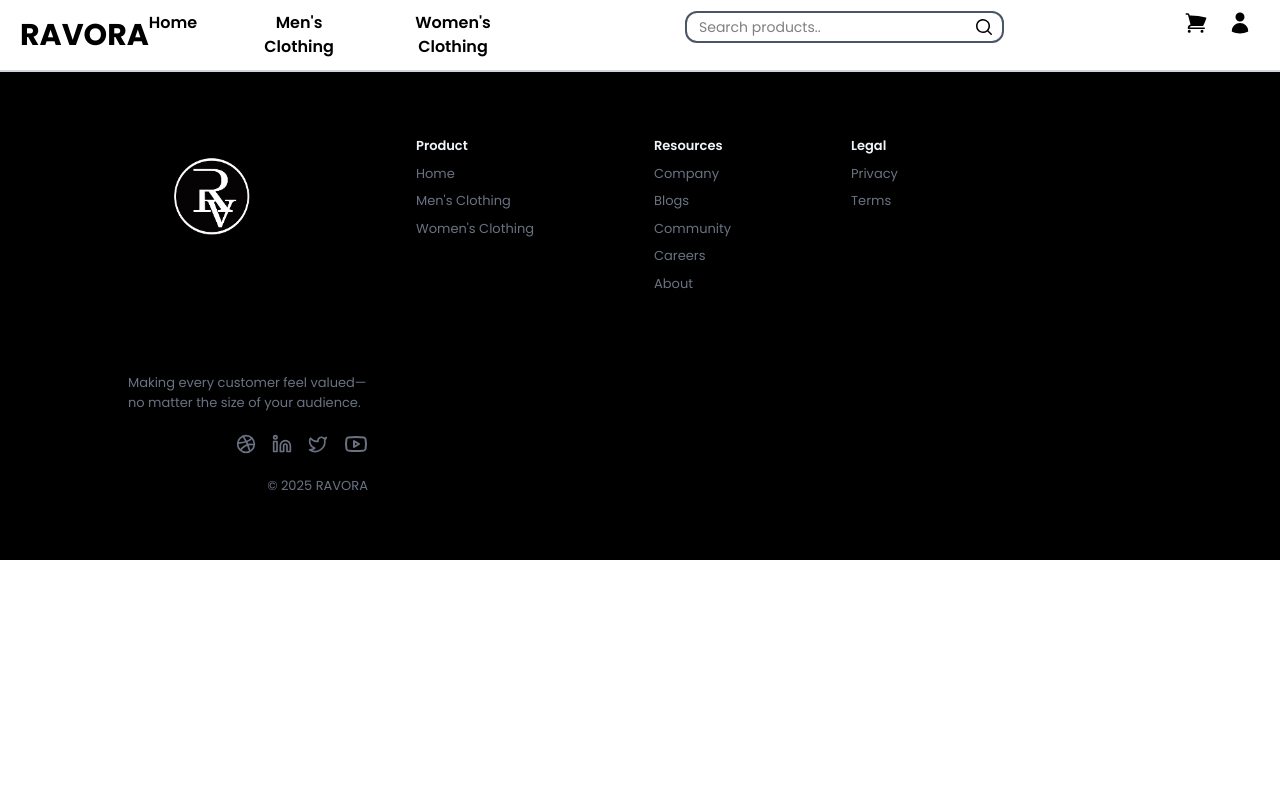
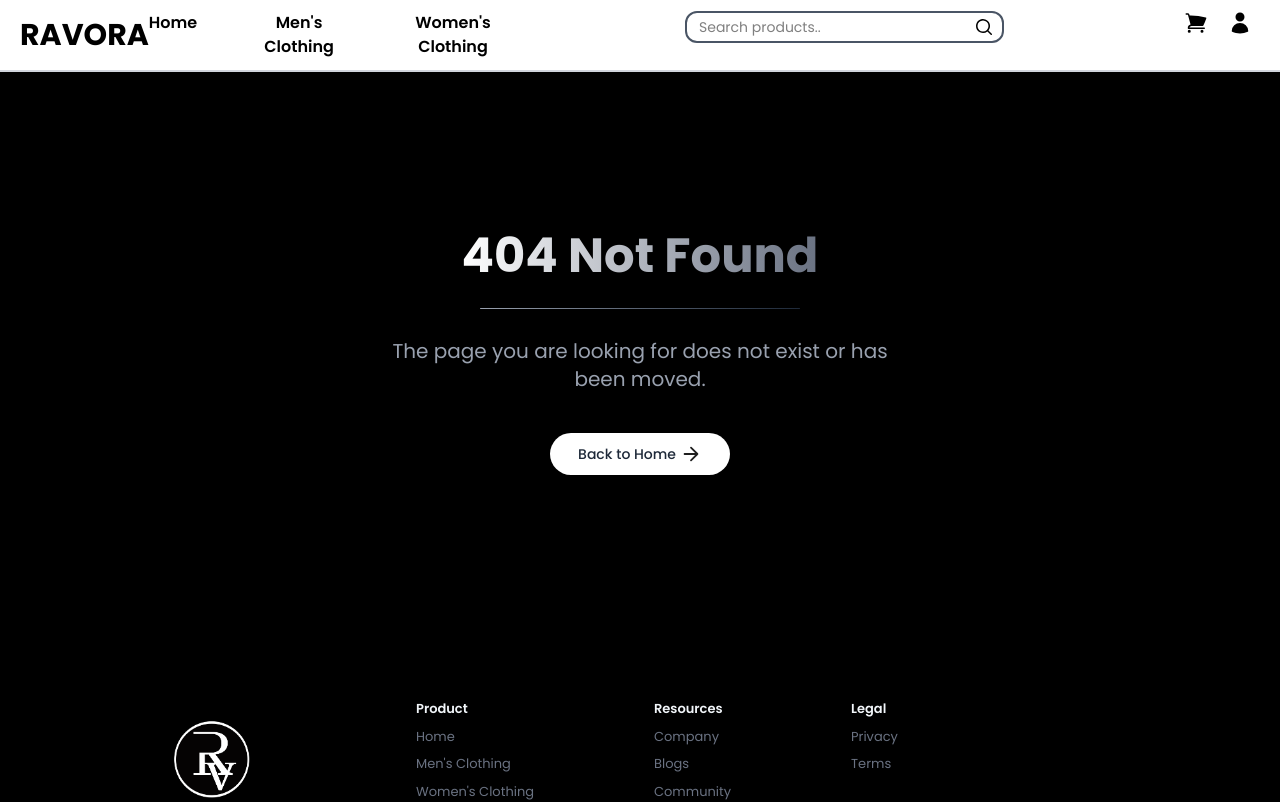
Before and after one commit to Vihanga-Theekshana/RAVORA-shopping-website, a React (Vite) app in the folder RAVORA/: page /Signup in a window 1280 px wide. Shown: the top 802 px of the page. Built offline with nearby package versions, Linux system fonts and the light colour scheme.

Commit message:
implement login and register adding 404 page

```diff
--- a/RAVORA/src/App.jsx
+++ b/RAVORA/src/App.jsx
@@ -8,18 +8,21 @@ import Womenclothing from "./pages/Womenclothing";
 import Login from "./pages/Login&Registration/Login";
 import Signup from "./pages/Login&Registration/Signup";
 import Itemdetail from "./components/Items/Itemdetail";
+import Whitebox from "./pages/Login&Registration/Whitebox";
 function App() {
   const location = useLocation();
   const state = location.state;
+  const background = state?.backgroundLocation;
 
   return (
     <>
       <Navbar />
 
-      <Routes location={state?.backgroundLocation || location}>
+      <Routes location={background || location}>
         <Route path="/" element={<Homepage />} />
         <Route path="/Men" element={<Menclothing />} />
         <Route path="/Women" element={<Womenclothing />} />
+        <Route path="*" element={<Whitebox />} />
       </Routes>
       {/* <Homepage /> */}
       {/* <Menclothing /> */}
--- a/RAVORA/src/pages/Login&Registration/Login.jsx
+++ b/RAVORA/src/pages/Login&Registration/Login.jsx
@@ -1,22 +1,24 @@
-import { Link, useNavigate } from "react-router-dom";
+import { Link, useLocation, useNavigate } from "react-router-dom";
 
 const Login = () => {
   const navigate = useNavigate();
+  const location = useLocation();
+  const background = location.state?.backgroundLocation;
 
   return (
     <div
       className="fixed inset-0 z-50 bg-black/50"
-      onClick={() => navigate(-1)}
+      onClick={() => navigate(background?.pathname || "/")}
     >
       <div className="flex justify-center items-center p-5 relative">
         <form
           onClick={(e) => e.stopPropagation()}
-          className="bg-white text-gray-500 max-w-[350px] mx-4 md:p-6 p-4 text-left text-sm rounded-xl shadow-[0px_0px_10px_0px] shadow-black/10"
+          className="bg-white mt-33 text-gray-500 max-w-[400px] mx-4 md:p-6 p-4 text-left text-sm rounded-xl shadow-[0px_0px_10px_0px] shadow-black/10"
         >
           <button
             type="button"
             className="absolute"
-            onClick={() => navigate(-1)}
+            onClick={() => navigate(background?.pathname || "/")}
           >
             <svg
               xmlns="http://www.w3.org/2000/svg"
@@ -63,7 +65,10 @@ const Login = () => {
           </button>
           <p className="text-center mt-4">
             Don’t have an account?{" "}
-            <Link to="/Signup">
+            <Link
+              to="/Signup"
+              state={{ backgroundLocation: background || location }}
+            >
               <button className="text-black font-semibold underline cursor-pointer">
                 Signup Now
               </button>
--- a/RAVORA/src/pages/Login&Registration/Signup.jsx
+++ b/RAVORA/src/pages/Login&Registration/Signup.jsx
@@ -1,6 +1,6 @@
 import axios from "axios";
 import { useState } from "react";
-import { Link } from "react-router-dom";
+import { Link, useLocation, useNavigate } from "react-router-dom";
 
 export default function Example() {
   const [username, setusername] = useState("");
@@ -28,13 +28,40 @@ export default function Example() {
       setmessage(err.response?.data?.message || "Error register user");
     }
   };
-
+  const navigate = useNavigate();
+  const location = useLocation();
+  const background = location.state?.backgroundLocation;
   return (
-    <div className="flex justify-center items-center p-5">
+    <div
+      className="fixed inset-0 z-50 bg-black/50"
+      onClick={() => navigate(background?.pathname || "/")}
+    >
+      <div className="flex  justify-center items-center p-5">
         <form
-        className="bg-white text-gray-500 w-full max-w-[340px] mx-4 md:p-6 p-4 py-8 text-left text-sm rounded-lg shadow-[0px_0px_10px_0px] shadow-black/10"
+          onClick={(e) => e.stopPropagation()}
+          className="bg-white text-gray-500 w-full mt-33 max-w-[400px] mx-4 md:p-6 p-4 py-8 text-left text-sm rounded-lg shadow-[0px_0px_10px_0px] shadow-black/10"
           onSubmit={handelsubmit}
         >
+          <button
+            type="button"
+            className="absolute"
+            onClick={() => navigate(background?.pathname || "/")}
+          >
+            <svg
+              xmlns="http://www.w3.org/2000/svg"
+              fill="none"
+              viewBox="0 0 24 24"
+              strokeWidth={1.5}
+              stroke="currentColor"
+              className="size-6"
+            >
+              <path
+                strokeLinecap="round"
+                strokeLinejoin="round"
+                d="M6 18 18 6M6 6l12 12"
+              />
+            </svg>
+          </button>
           <h2 className="text-2xl font-bold mb-6 text-center text-gray-800">
             Sign Up
           </h2>
@@ -74,7 +101,10 @@ export default function Example() {
 
           <p className="text-center mt-4">
             Already have an account?{" "}
-          <Link to="/Login">
+            <Link
+              to="/Login"
+              state={{ backgroundLocation: background || location }}
+            >
               <button className="text-black font-semibold underline">
                 Log In
               </button>
@@ -82,5 +112,6 @@ export default function Example() {
           </p>
         </form>
       </div>
+    </div>
   );
 }
--- /dev/null
+++ b/RAVORA/src/pages/Login&Registration/Whitebox.jsx
@@ -0,0 +1,36 @@
+import { Link } from "react-router-dom";
+
+export default function Whitebox() {
+  return (
+    <div className="flex flex-col items-center justify-center text-sm max-md:px-4 py-40 bg-black">
+      <h1 className="text-4xl md:text-5xl font-bold bg-gradient-to-r from-white to-gray-500 bg-clip-text text-transparent">
+        404 Not Found
+      </h1>
+      <div className="h-px w-80 rounded bg-gradient-to-r from-gray-400 to-gray-800 my-5 md:my-7"></div>
+      <p className="md:text-xl text-gray-400 max-w-lg text-center">
+        The page you are looking for does not exist or has been moved.
+      </p>
+      <Link to="/">
+        <button className="group flex items-center gap-1 bg-white hover:bg-gray-200 px-7 py-2.5 text-gray-800 rounded-full mt-10 font-medium active:scale-95 transition-all">
+          Back to Home
+          <svg
+            className="group-hover:translate-x-0.5 transition"
+            width="22"
+            height="22"
+            viewBox="0 0 22 22"
+            fill="none"
+            xmlns="http://www.w3.org/2000/svg"
+          >
+            <path
+              d="M4.583 11h12.833m0 0L11 4.584M17.416 11 11 17.417"
+              stroke="#1E1E1E"
+              strokeWidth="1.8"
+              strokeLinecap="round"
+              strokeLinejoin="round"
+            />
+          </svg>
+        </button>
+      </Link>
+    </div>
+  );
+}
```
Lines whose indentation alone changed are shown as unchanged.
